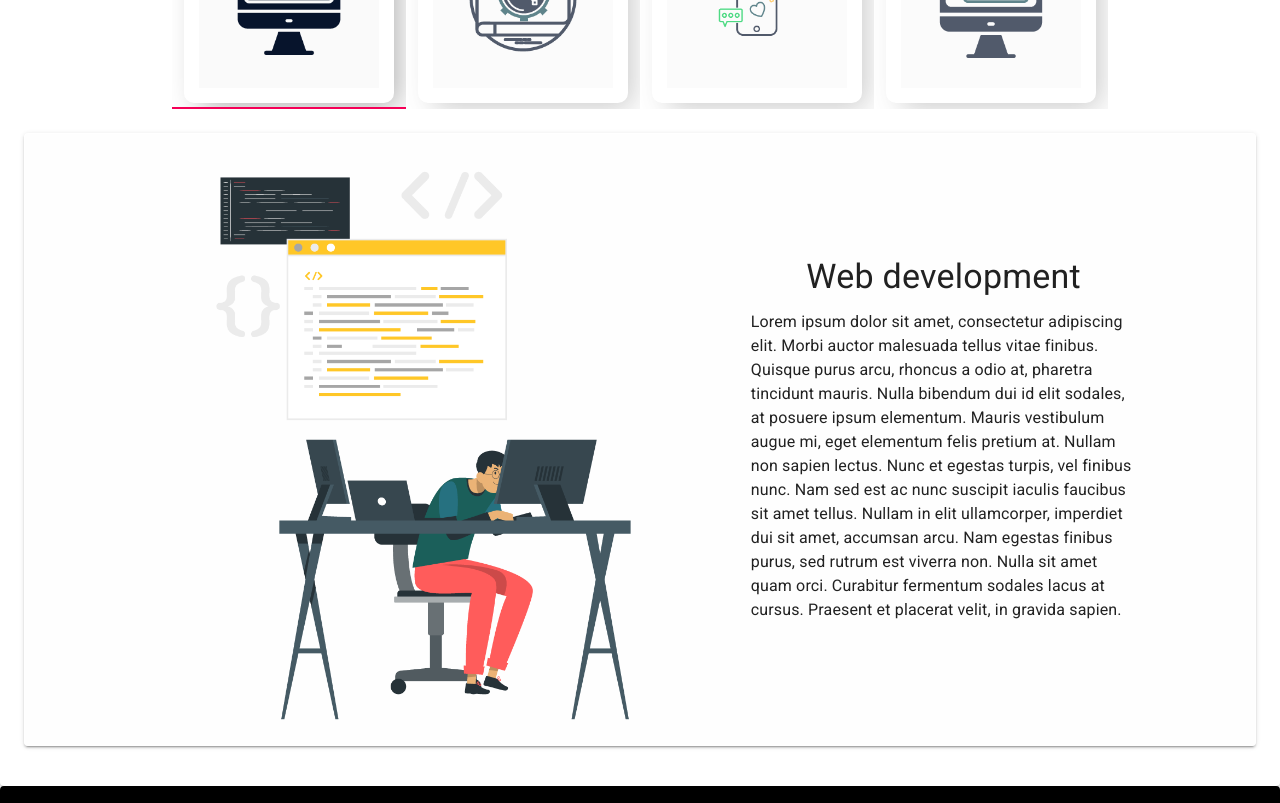
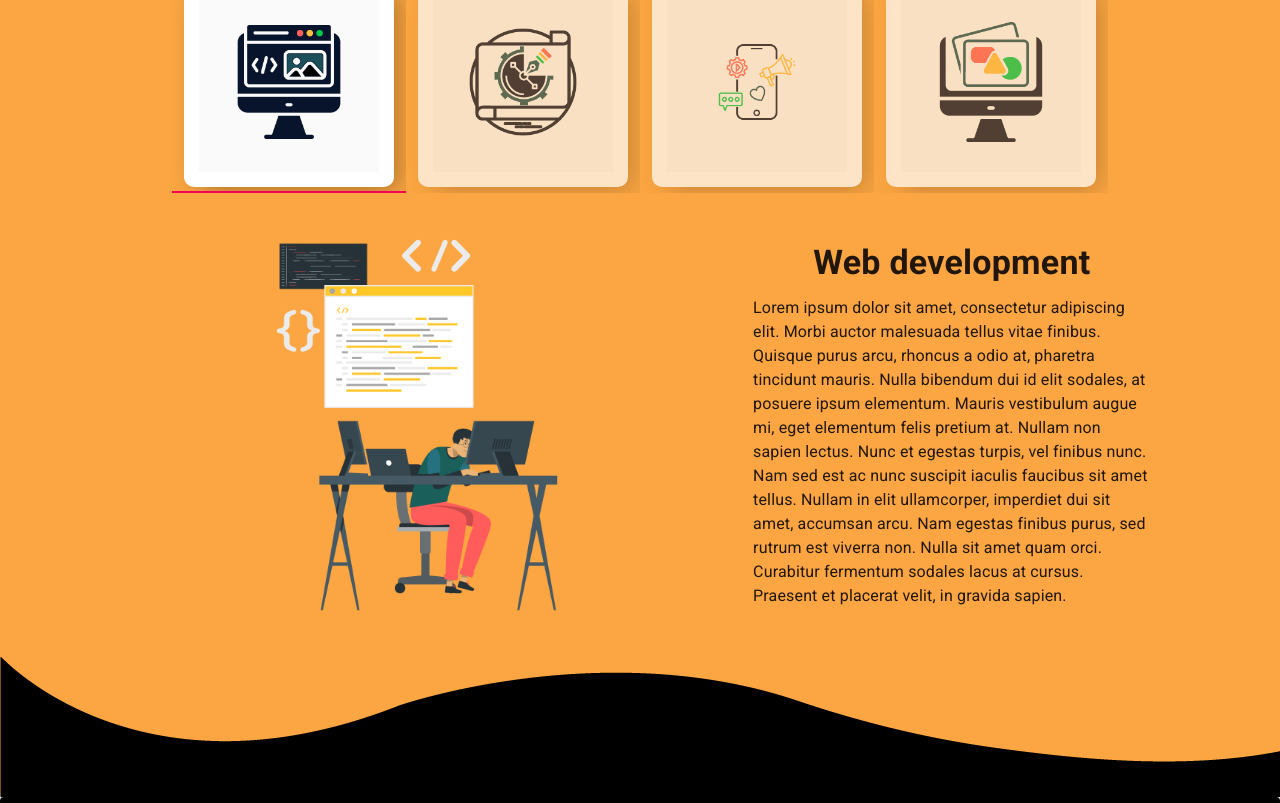
Before and after one commit to Robin-shrestha/DirectTechNepal, a React (Create React App) app: page / in a window 1280 px wide. Shown: the part 1020-1823 px from the top of the page. Built offline with nearby package versions, Linux system fonts and the light colour scheme.

Commit message:
added wavy background, adjusted header fro smaller screens

```diff
--- a/src/components/header/Header.js
+++ b/src/components/header/Header.js
@@ -27,14 +27,14 @@ const styles = makeStyles((theme) => ({
     [theme.breakpoints.down(780)]: {
       height: "60px",
     },
-    // [theme.breakpoints.down(500)]: {
-    //   backgroundColor: "rgba(238, 238, 238, 1)",
-    //   position: "static",
-    // },
+    [theme.breakpoints.down(500)]: {
+      // backgroundColor: "rgba(238, 238, 238, 1)",
+      position: "static",
+    },
   },
   menuButton: {
     color: "white",
-    [theme.breakpoints.up(780)]: {
+    [theme.breakpoints.up(600)]: {
       color: "white",
 
       display: "none",
@@ -48,7 +48,7 @@ const styles = makeStyles((theme) => ({
   logo: {
     height: "50px",
     padding: "4px",
-    [theme.breakpoints.up(780)]: {
+    [theme.breakpoints.up(600)]: {
       paddingLeft: 60,
     },
   },
@@ -58,7 +58,7 @@ const styles = makeStyles((theme) => ({
     flexGrow: 1,
     textAlign: "center",
     // borderRight: "2px solid white",
-    [theme.breakpoints.down(780)]: {
+    [theme.breakpoints.down(600)]: {
       display: "none",
     },
   },
--- a/src/components/home/carousel/HomeCarousel.js
+++ b/src/components/home/carousel/HomeCarousel.js
@@ -11,8 +11,8 @@ import carousel3 from "../../../media/image/DT-CAROUSEL-1.jpg";
 import carousel4 from "../../../media/image/DT-CAROUSEL-2.jpg";
 
 const styles = makeStyles((theme) => ({
-  root: { width: "100%" },
-  image: { height: 600 },
+  root: { backgroundColor: "black", width: "100%" },
+  // image: { height: 400 },
 }));
 
 const slides = [
@@ -51,7 +51,7 @@ const HomeCarousel = () => {
   );
 
   var settings = {
-    dots: true,
+    dots: false,
     infinite: true,
     speed: 650,
     slidesToShow: 1,
@@ -68,11 +68,22 @@ const HomeCarousel = () => {
       <Slider {...settings}>
         {slides.map((item) => {
           return (
+            // <div
+            //   key={item.id}
+            //   style={{
+            //     backgroundImage: `url(${item.image})`,
+            //     height: "400px",
+            //     backgroundSize: "contain",
+            //     backgroundPosition: "center center",
+            //     backgroundRepeat: "no-repeat",
+            //   }}
+            // ></div>
             <div
               key={item.id}
               style={{
-                height: "inherit",
+                // height: "inherit",
                 width: "100%",
+                height: "450px",
               }}
             >
               <img
--- a/src/components/home/tabs/TabPanel.js
+++ b/src/components/home/tabs/TabPanel.js
@@ -5,9 +5,9 @@ import { Paper, Grid, Typography } from "@material-ui/core";
 
 const styles = makeStyles((theme) => ({
   root: {
-    background: "rgba(245,245,245,.15)",
+    background: "inherit",
     margin: theme.spacing(3, 1, 3, 1),
-    border: "white 1px solid",
+    // border: "white 1px solid",
   },
   container: {
     display: "flex",
@@ -15,10 +15,22 @@ const styles = makeStyles((theme) => ({
     justifyContent: "center",
     alignItems: "center",
   },
-  imageContainer: { padding: theme.spacing(2, 0, 0, 0) },
-  image: { width: "100%", objectFit: "fit" },
+  imageContainer: {
+    margin: theme.spacing(1, 0, 1, 0),
+    height: "400px",
+    backgroundSize: "contain",
+    backgroundPosition: "center center",
+    backgroundRepeat: "no-repeat",
+    [theme.breakpoints.down("sm")]: {
+      height: 275,
+    },
+  },
+  // image: { width: "100%", objectFit: "fit" },
   content: {
     padding: theme.spacing(2),
+  },
+  title: {
+    fontWeight: "bolder",
   },
 }));
 const TabPanel = (props) => {
@@ -28,7 +40,7 @@ const TabPanel = (props) => {
   return (
     <Paper
       className={classes.root}
-      elevation={2}
+      elevation={0}
       role="tabpanel"
       hidden={value !== index}
       id={`scrollable-force-tabpanel-${index}`}
@@ -40,13 +52,23 @@ const TabPanel = (props) => {
         <Grid item xs={10}>
           <Grid container spacing={2} alignItems="center">
             <Grid item xs={12} md={7}>
-              <div className={classes.imageContainer}>
-                <img src={image} className={classes.image} alt="tab panel " />
+              <div
+                className={classes.imageContainer}
+                style={{
+                  backgroundImage: `url(${image})`,
+                }}
+              >
+                {/* <img src={image} className={classes.image} alt="tab panel " /> */}
               </div>
             </Grid>
             <Grid item xs={12} md={5}>
               <div className={classes.content}>
-                <Typography variant="h4" align="center" gutterBottom>
+                <Typography
+                  variant="h4"
+                  align="center"
+                  gutterBottom
+                  className={classes.title}
+                >
                   {title}
                 </Typography>
                 <Typography variant="body1">{description}</Typography>
--- a/src/components/home/tabs/WhatWeDo.js
+++ b/src/components/home/tabs/WhatWeDo.js
@@ -1,16 +1,19 @@
 import React, { useState } from "react";
-import { Tab, Tabs, Paper, Typography, CardActions } from "@material-ui/core";
+import { Tab, Tabs, Paper, Typography, Grid } from "@material-ui/core";
 import { makeStyles } from "@material-ui/core/styles";
-
+// /tabs/
 import webDevTab from "../../../media/whatwedo/whatwedo-tabs/Web-Development-icon.png";
 import logoDesignTab from "../../../media/whatwedo/whatwedo-tabs/Logo-icon.png";
 import socialMediaMarketingTab from "../../../media/whatwedo/whatwedo-tabs/Digital-Marketing-icon.png";
 import graphicDesignTab from "../../../media/whatwedo/whatwedo-tabs/Graphic-Design-icon.png";
-
+//panel
 import webDevpanel from "../../../media/whatwedo/whatwedo-panel/web-dev.png";
 import logoDesignPanel from "../../../media/whatwedo/whatwedo-panel/logo-design-photo.png";
 import socialMediaMarketingPanel from "../../../media/whatwedo/whatwedo-panel/Social-media-marketing.png";
 import graphicDesignPanel from "../../../media/whatwedo/whatwedo-panel/graphic-design-photo.png";
+//borders
+import waveTop from "../../../media/Wave BG/BG3.png";
+import waveBottom from "../../../media/Wave BG/BG1.png";
 
 import TabPanel from "./TabPanel";
 
@@ -18,9 +21,10 @@ import { useSpring, animated } from "react-spring";
 
 const styles = makeStyles((theme) => ({
   root: {
-    margin: theme.spacing(5, 0, 0, 0),
+    margin: theme.spacing(0, 0, 0, 0),
     backgroundColor: "inherit",
-    padding: theme.spacing(2),
+    // padding: theme.spacing(2),
+    backgroundColor: "#FBA642",
   },
   tabs: {
     display: "flex",
@@ -116,6 +120,13 @@ const WhatWeDo = () => {
 
   return (
     <Paper className={classes.root} elevation={2}>
+      <div
+        style={{
+          backgroundImage: `url(${waveTop})`,
+          height: 140,
+          backgroundSize: "cover",
+        }}
+      ></div>
       <Typography align="center" variant="h3" gutterBottom>
         GROW YOUR ONLINE PRESENCE WITH US{" "}
       </Typography>
@@ -151,6 +162,13 @@ const WhatWeDo = () => {
           />
         );
       })}
+      <div
+        style={{
+          backgroundImage: `url(${waveBottom})`,
+          height: 140,
+          backgroundSize: "cover",
+        }}
+      ></div>
     </Paper>
   );
 };
```
